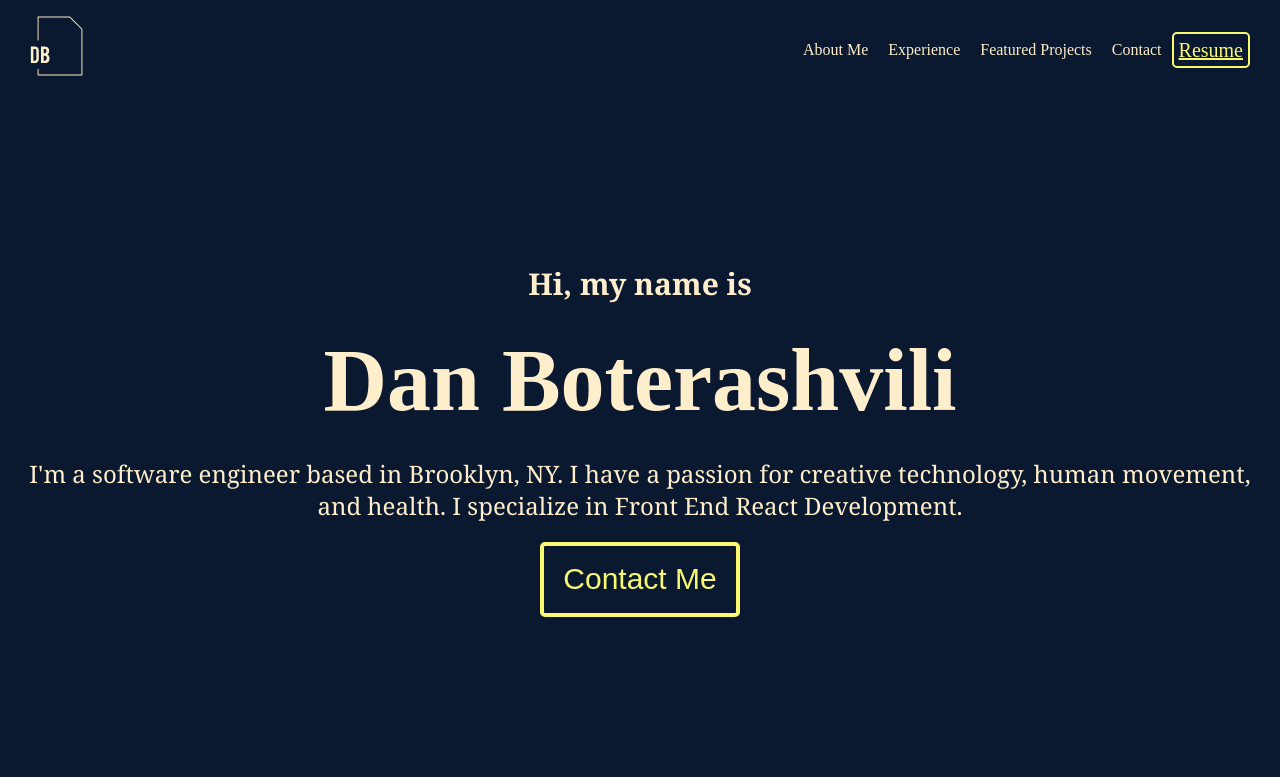
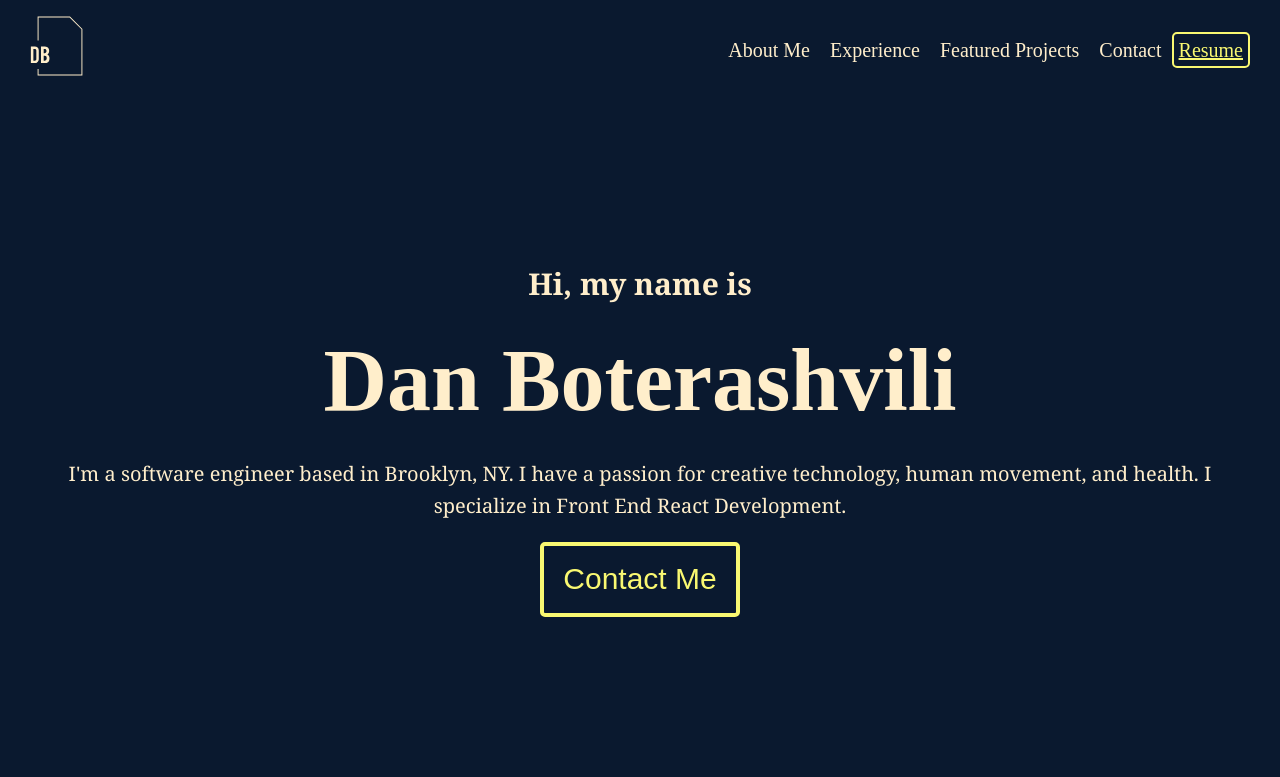
Before and after one commit to dscription/gatsby-portfolio-v1, a Gatsby site: page / in a window 1280 px wide. Shown: the top 777 px of the page. Built offline with nearby package versions, Linux system fonts and the light colour scheme; Gatsby itself is replaced by a stand-in of ours.

Commit message:
change font-size in header

```diff
--- a/src/components/layouts/Header.js
+++ b/src/components/layouts/Header.js
@@ -123,7 +123,7 @@
   background: ${props => props.theme.colors.background};
   color: ${props => props.theme.colors.primary};
   font-family: ${props => props.theme.fonts.primary.font};
-  font-size: ${props => props.theme.fonts.primary.content};
+  font-size: ${props => props.theme.fonts.primary.large.content};
   line-height: ${props => props.theme.fonts.primary.contentHeight};
   padding: 0px 30px;
   align-items: center;
--- a/src/pages/index.js
+++ b/src/pages/index.js
@@ -38,7 +38,7 @@
       large: {
         heading: "88px",
         sub: "34px",
-        content: "24px",
+        content: "20px",
         headingHeight: "115px",
         subHeight: "44px",
         contentHeight: "32px",
```
